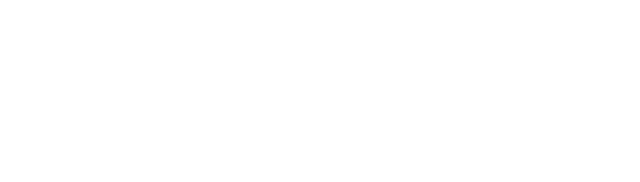
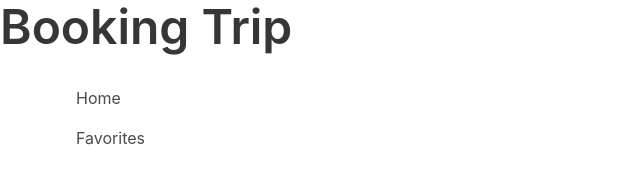
Before and after one commit to kyle-mucerino/Booking, a plain HTML site: page index.html in a window 1280 px wide. Shown: the whole page, without its empty margins (0-640 px from the left). Drawn offline with nearby package versions, Linux system fonts and the light colour scheme.

Commit message:
edited header

```diff
--- a/index.html
+++ b/index.html
@@ -1,10 +1,27 @@
 <!DOCTYPE html>
 <html lang = "en">
   <head>
-    <meta charset = "UTF-8" />
-    <meta name="viewport" content="width=device-width, initial-scale=1.0"/>
+    <meta charset = "UTF-8">
+    <meta http-equiv="X-UA-Compatible" content="IE=edge">
+    <meta name="viewport" content="width=device-width, initial-scale=1.0">
+    <title>Booking Trip</title>
     <link rel="stylesheet" href="https://cdn.jsdelivr.net/npm/bulma@0.9.4/css/bulma.min.css">
     <link rel="stylesheet" href="./assets/css/style.css">
-    <title>Booking Trip</title>
   </head>
+  <body>
+    <header>
+      <h1 class="title is-1">Booking Trip</h1>
+      <div class="container">
+      <a class="navbar-item">
+        Home
+      </a>
+      <a class="navbar-item" href="favorites.html">
+        Favorites
+      </a>
+    </div>
+    </header>
+    <main>
+
+    </main>
+  </body>
 </html>
```
